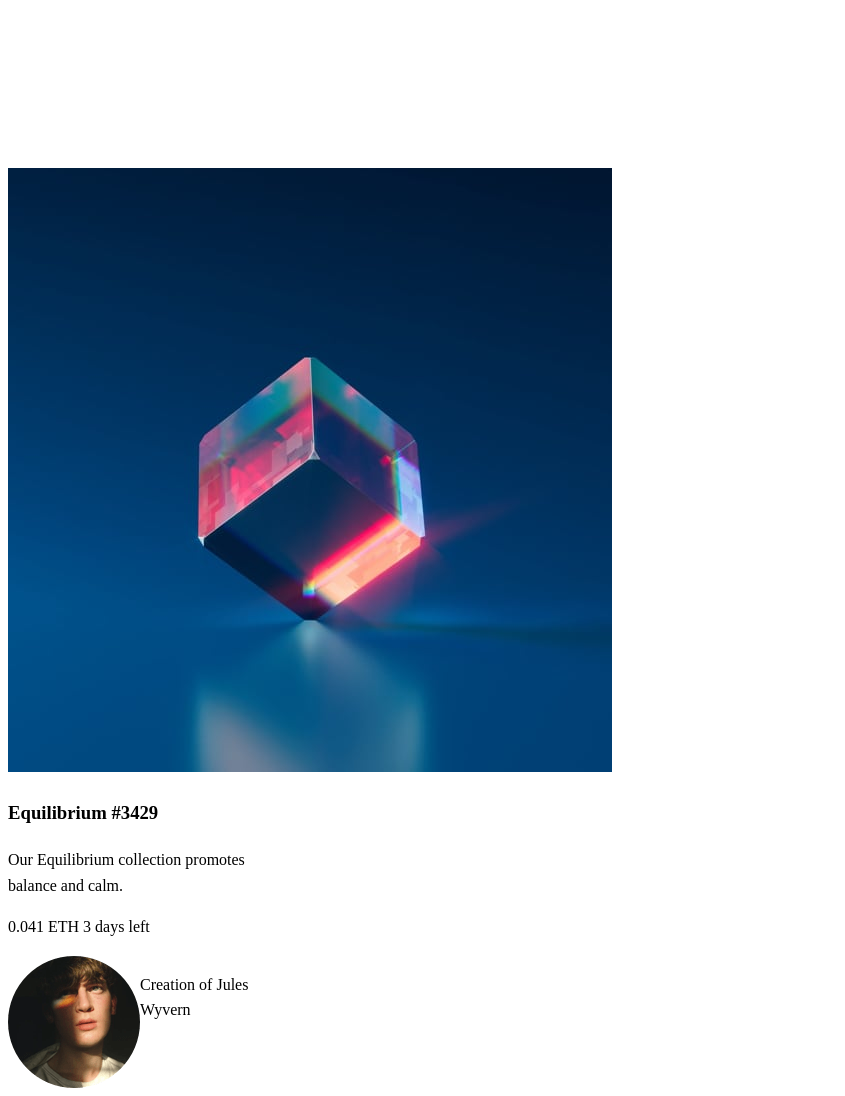
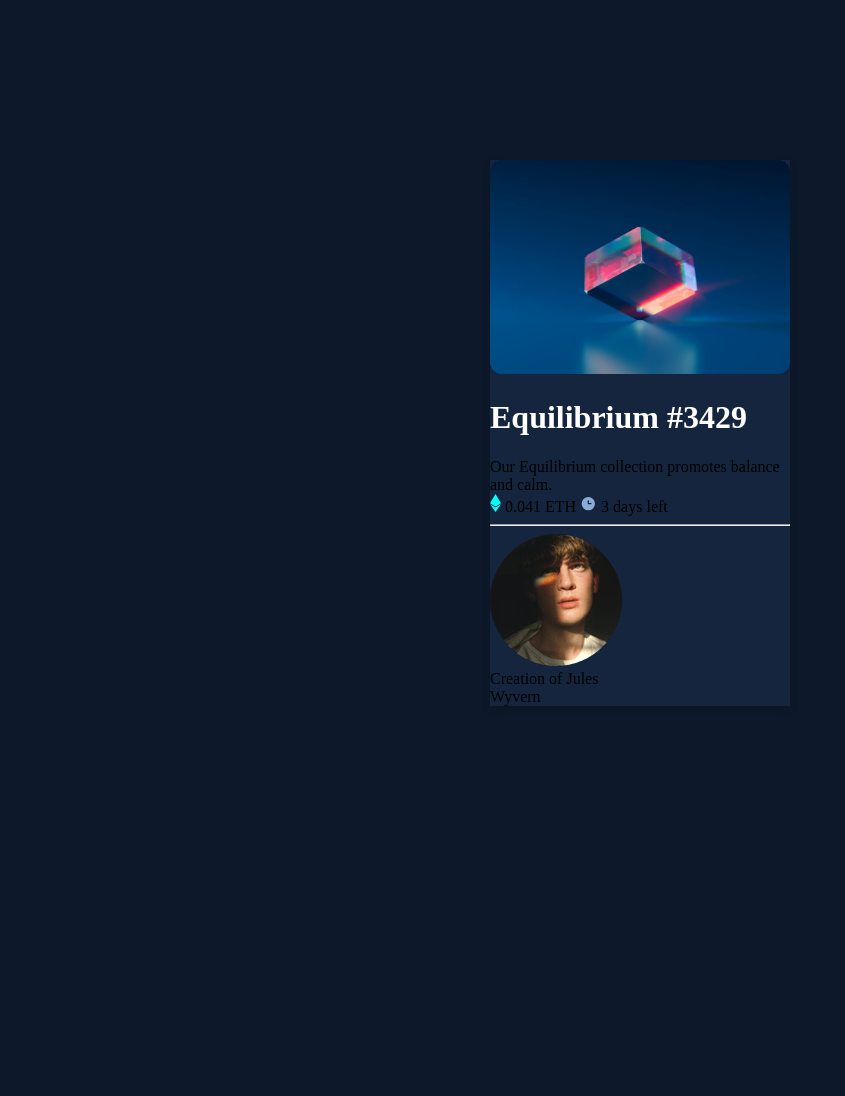
Before and after one commit to SneakerheadSean/NFT-card, a plain HTML site: page nft-preview-card-component-main/index.html in a window 1280 px wide. Shown: the whole page, without its empty margins (0-845 px from the left). After the commit the page ends 800 px from the top, so only its background shows below. Drawn offline with Linux system fonts and the light colour scheme.

Commit message:
Working on Layout

```diff
--- a/nft-preview-card-component-main/index.html
+++ b/nft-preview-card-component-main/index.html
@@ -1,38 +1,34 @@
 <!DOCTYPE html>
 <html lang="en">
-  <head>
-    <meta charset="UTF-8" />
-    <meta name="viewport" content="width=device-width, initial-scale=1.0" />
-    <!-- displays site properly based on user's device -->
-
-    <link
-      rel="icon"
-      type="image/png"
-      sizes="32x32"
-      href="./images/favicon-32x32.png"
-    />
-    <link rel="stylesheet" href="style.css" />
-
-    <title>Frontend Mentor | NFT preview card component</title>
-  </head>
-  <body>
+<head>
+  <meta charset="UTF-8">
+  <meta http-equiv="X-UA-Compatible" content="IE=edge">
+  <meta name="viewport" content="width=device-width, initial-scale=1.0">
+  <link rel="stylesheet" href="style.css">
+  <title>Document</title>
+</head>
+<body>
+  <div id="container">
     <div class="card">
-      <div class="image">
-        <img src="./images/image-equilibrium.jpg" alt="">
-      </div>
-      <div class="title">
-        <h3>Equilibrium #3429</h3>
+      <img src="./images/image-equilibrium.jpg" alt="" id="card-image">
+      <div class="name">
+        <h1>Equilibrium #3429</h1>
       </div>
       <div class="description">
-        <p>Our Equilibrium collection promotes balance and calm.</p>
+        Our Equilibrium collection promotes balance and calm.
       </div>
-      <div class="money">
-        <p class="price">0.041 ETH 3 days left</p>
+      <div class="price">
+        <img src="./images/icon-ethereum.svg" alt="">
+        0.041 ETH
+        <img src="./images/icon-clock.svg" alt="">
+        3 days left
       </div>
-      <div class="creator">
-        <img src="./images/image-avatar.png" alt="">
-        <p>Creation of Jules Wyvern</p>
+      <hr>
+      <div class="avatar">
+        <img src="./images/image-avatar.png" alt="" className="avatar">
+        Creation of Jules Wyvern
       </div>
     </div>
-  </body>
+  </div>
+</body>
 </html>
--- a/nft-preview-card-component-main/style.css
+++ b/nft-preview-card-component-main/style.css
@@ -1,15 +1,38 @@
 body {
-    display: flex;
-    min-height: 100vh;
-    place-items: center;
-    line-height: 1.6;
+    background-color: hsl(217, 54%, 11%)
 }
 
-.card {
- padding: 10rem 0 0;
- max-width: 35ch;
+#container {
+    background-color: hsl(216, 50%, 16%);
+    box-shadow: 0 4px 8px rgba(0, 0, 0, 0.2);
+    transition: 0.3s;
+    max-width: 300px;
+    margin: 0 auto;
+    margin-top: 20vh;
 }
 
-.creator {
-    display: flex;
+#card:hover {
+    box-shadow: 0 8px 16px 0 rgba(0,0,0,0.2);
 }
+
+.name {
+    color: white;
+}
+.name:hover {
+    color: hsl(178, 100%, 50%);
+    cursor: pointer;
+}
+.avatar {
+    height: 50%;
+    width: 50%;
+}
+
+#card-image {
+  width: 100%;
+  border-radius: 12px;
+  height: 214px;
+}
+
+.nft:hover {
+
+}
```
Also changed, not shown: 1 other file.
